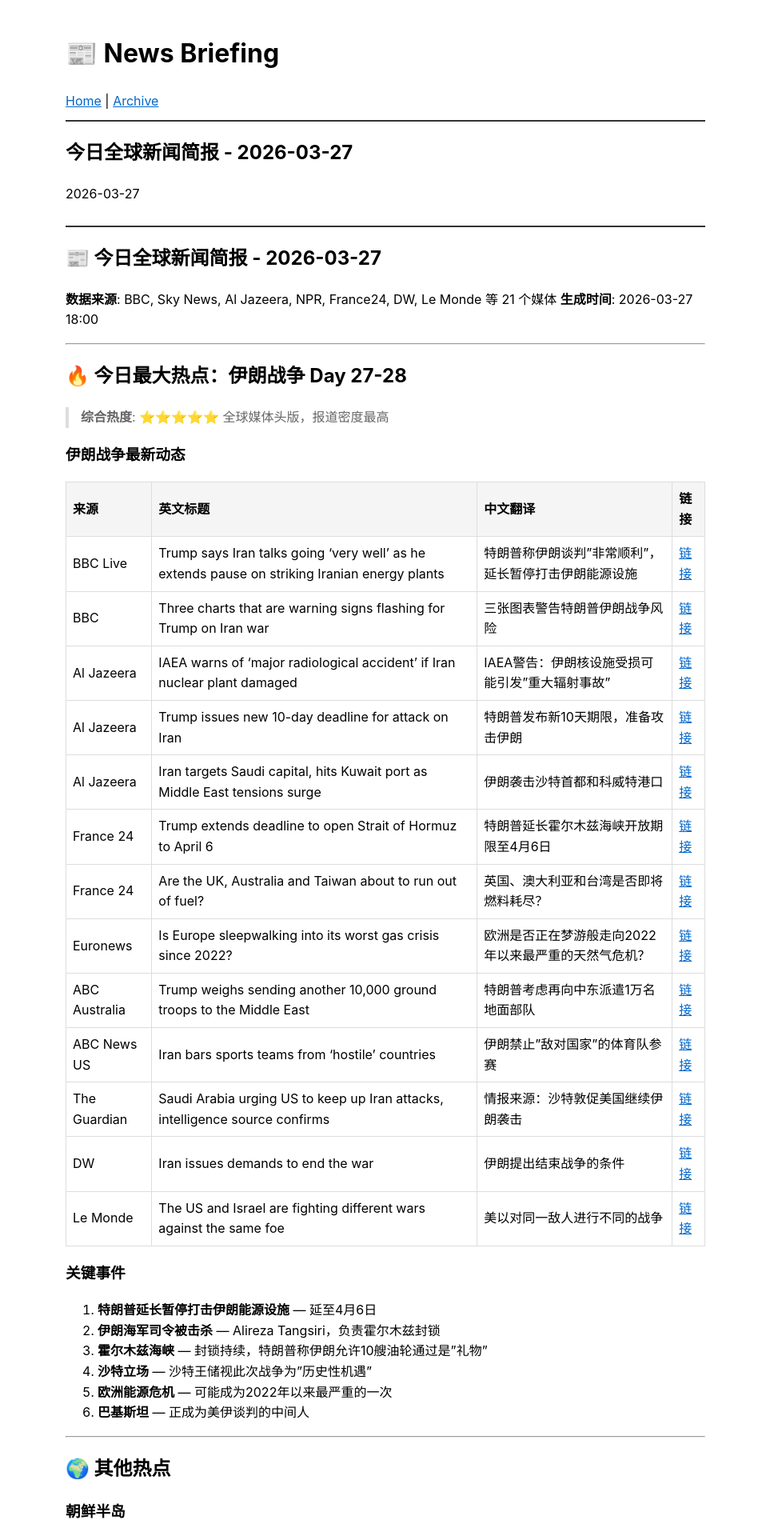
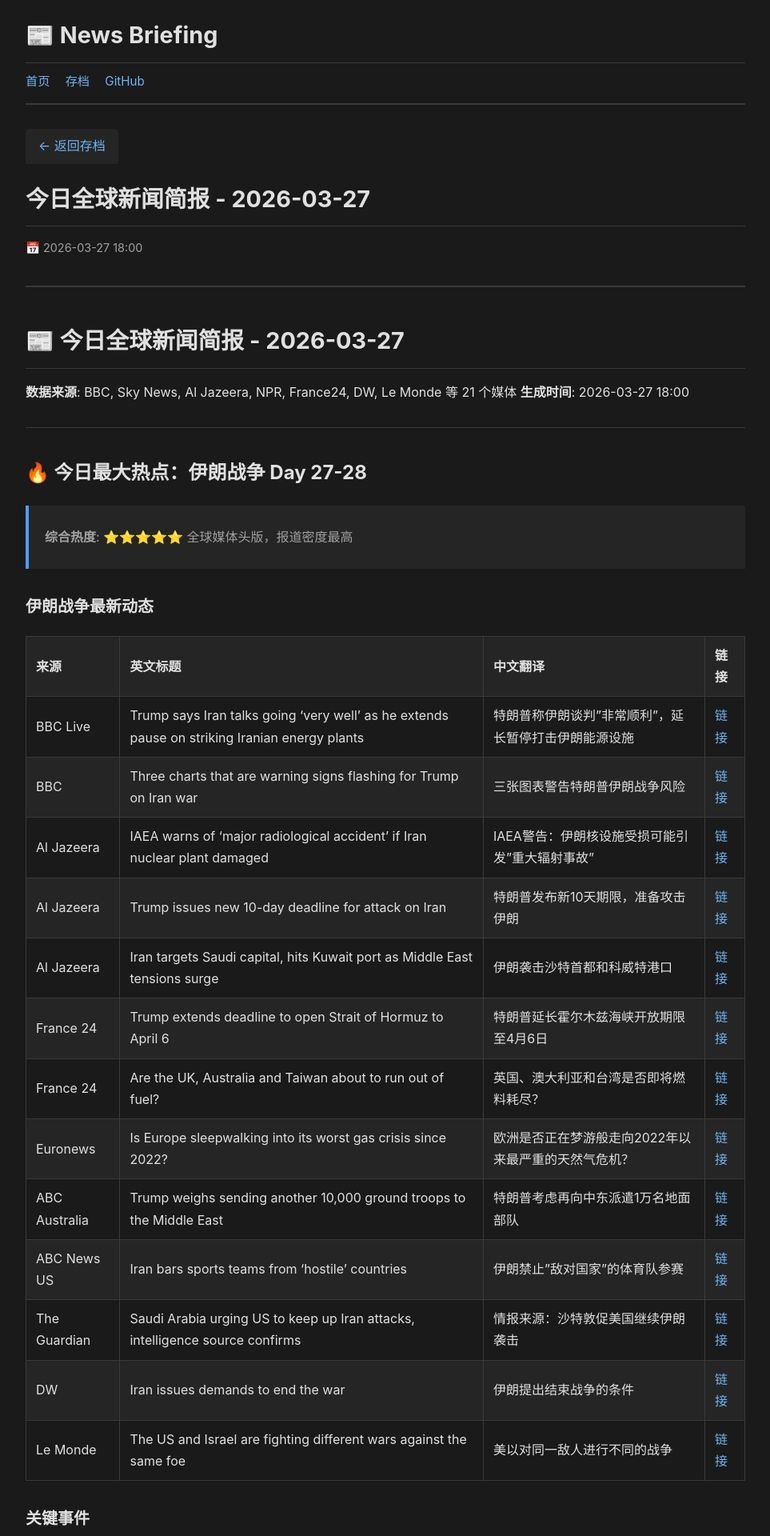
Before and after one commit to zj-wpc/news-briefing, a Jekyll site: the page built from _posts/2026-03-27-news-briefing.md, in a window 1280 px wide. Shown: the top 1920 px of the page at 80% size, without its empty margins (158-1121 px from the left). Built offline with Jekyll 4.4.1, drawn with Linux system fonts in a browser that asks for light colours; some of the changed text lies outside the part shown.

Commit message:
fix: 修改 permalink 格式解决 404 + 深墨色主题

```diff
--- a/_config.yml
+++ b/_config.yml
@@ -1,5 +1,4 @@
 title: News Briefing
-email: zj-wpc@example.com
 description: 每日全球新闻简报
 baseurl: ""
 url: "https://zj-wpc.github.io"
@@ -10,6 +9,9 @@
 theme: minima
 timezone: Asia/Shanghai
 
+# 固定链接格式：/年份/月份/日期/标题.html
+permalink: /:year/:month/:day/:title.html
+
 collections:
   posts:
     output: true
--- a/_layouts/default.html
+++ b/_layouts/default.html
@@ -5,22 +5,182 @@
   <meta name="viewport" content="width=device-width, initial-scale=1">
   <title>{{ page.title }} - News Briefing</title>
   <style>
-    body { font-family: -apple-system, BlinkMacSystemFont, "Segoe UI", sans-serif; max-width: 800px; margin: 0 auto; padding: 20px; line-height: 1.6; }
-    header { border-bottom: 2px solid #333; padding-bottom: 10px; margin-bottom: 20px; }
-    footer { border-top: 1px solid #ccc; margin-top: 40px; padding-top: 20px; color: #666; }
-    a { color: #0066cc; }
-    table { border-collapse: collapse; width: 100%; margin: 15px 0; }
-    th, td { border: 1px solid #ddd; padding: 8px; text-align: left; }
-    th { background: #f5f5f5; }
-    img { max-width: 100%; height: auto; }
-    blockquote { border-left: 4px solid #ddd; margin: 15px 0; padding-left: 15px; color: #666; }
+    /* 深墨色主题 */
+    :root {
+      --bg-primary: #1a1a1a;
+      --bg-secondary: #252525;
+      --bg-code: #2d2d2d;
+      --text-primary: #e0e0e0;
+      --text-secondary: #a0a0a0;
+      --border-color: #3a3a3a;
+      --accent-color: #4a9eff;
+      --link-color: #6db3f2;
+    }
+
+    body {
+      font-family: -apple-system, BlinkMacSystemFont, "Segoe UI", "Roboto", "Helvetica", Arial, sans-serif;
+      background-color: var(--bg-primary);
+      color: var(--text-primary);
+      max-width: 900px;
+      margin: 0 auto;
+      padding: 20px;
+      line-height: 1.7;
+    }
+
+    header {
+      border-bottom: 2px solid var(--border-color);
+      padding-bottom: 15px;
+      margin-bottom: 30px;
+    }
+
+    header h1 {
+      margin: 0;
+      color: var(--text-primary);
+      font-size: 1.8em;
+    }
+
+    header h1 a {
+      color: var(--text-primary);
+      text-decoration: none;
+    }
+
+    nav {
+      margin-top: 10px;
+      font-size: 0.95em;
+    }
+
+    nav a {
+      color: var(--link-color);
+      text-decoration: none;
+      margin-right: 15px;
+    }
+
+    nav a:hover {
+      text-decoration: underline;
+    }
+
+    footer {
+      border-top: 1px solid var(--border-color);
+      margin-top: 50px;
+      padding-top: 20px;
+      color: var(--text-secondary);
+      font-size: 0.9em;
+    }
+
+    footer a {
+      color: var(--link-color);
+    }
+
+    a {
+      color: var(--link-color);
+      text-decoration: none;
+    }
+
+    a:hover {
+      text-decoration: underline;
+    }
+
+    h1, h2, h3, h4, h5, h6 {
+      color: var(--text-primary);
+      margin-top: 1.5em;
+      margin-bottom: 0.5em;
+    }
+
+    h1 { font-size: 1.8em; border-bottom: 1px solid var(--border-color); padding-bottom: 0.3em; }
+    h2 { font-size: 1.5em; }
+    h3 { font-size: 1.25em; }
+
+    table {
+      border-collapse: collapse;
+      width: 100%;
+      margin: 20px 0;
+    }
+
+    th, td {
+      border: 1px solid var(--border-color);
+      padding: 10px 12px;
+      text-align: left;
+    }
+
+    th {
+      background: var(--bg-secondary);
+      font-weight: 600;
+    }
+
+    tr:nth-child(even) {
+      background: var(--bg-secondary);
+    }
+
+    img {
+      max-width: 100%;
+      height: auto;
+      border-radius: 4px;
+    }
+
+    blockquote {
+      border-left: 4px solid var(--accent-color);
+      margin: 20px 0;
+      padding: 10px 20px;
+      background: var(--bg-secondary);
+      color: var(--text-secondary);
+    }
+
+    code {
+      background: var(--bg-code);
+      padding: 2px 6px;
+      border-radius: 3px;
+      font-family: "SF Mono", Monaco, Consolas, monospace;
+      font-size: 0.9em;
+    }
+
+    pre {
+      background: var(--bg-code);
+      padding: 15px;
+      border-radius: 6px;
+      overflow-x: auto;
+    }
+
+    pre code {
+      background: none;
+      padding: 0;
+    }
+
+    hr {
+      border: none;
+      border-top: 1px solid var(--border-color);
+      margin: 30px 0;
+    }
+
+    /* 文章元信息 */
+    .post-meta {
+      color: var(--text-secondary);
+      font-size: 0.9em;
+      margin-bottom: 20px;
+    }
+
+    /* 返回链接 */
+    .back-link {
+      display: inline-block;
+      margin-bottom: 20px;
+      padding: 8px 16px;
+      background: var(--bg-secondary);
+      border-radius: 4px;
+      color: var(--link-color);
+    }
+
+    .back-link:hover {
+      background: var(--border-color);
+      text-decoration: none;
+    }
   </style>
 </head>
 <body>
   <header>
-    <h1>📰 News Briefing</h1>
+    <h1>📰 <a href="/">News Briefing</a></h1>
     <nav>
-      <a href="/">Home</a> | <a href="/posts/">Archive</a>
+      <a href="/">首页</a>
+      <a href="/posts/">存档</a>
+      <a href="https://github.com/zj-wpc/news-briefing" target="_blank">GitHub</a>
     </nav>
   </header>
 
--- a/_layouts/post.html
+++ b/_layouts/post.html
@@ -2,13 +2,12 @@
 layout: default
 ---
 <article>
+  <a href="/posts/" class="back-link">← 返回存档</a>
+
   <header>
     <h1>{{ page.title }}</h1>
-    <p class="date">{{ page.date | date: "%Y-%m-%d" }}</p>
+    <p class="post-meta">📅 {{ page.date | date: "%Y-%m-%d %H:%M" }}</p>
   </header>
 
   {{ content }}
-
-  <hr>
-  <p><a href="/posts/">← Back to Archive</a></p>
 </article>
```
Also changed, not shown: other parts of _layouts/default.html (+2 -1 lines).
